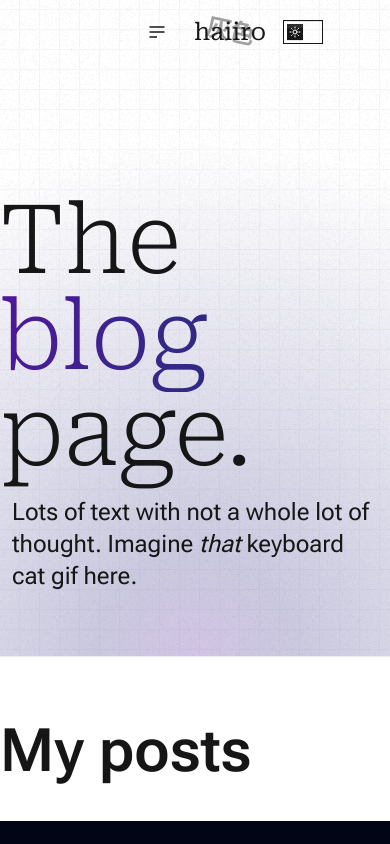
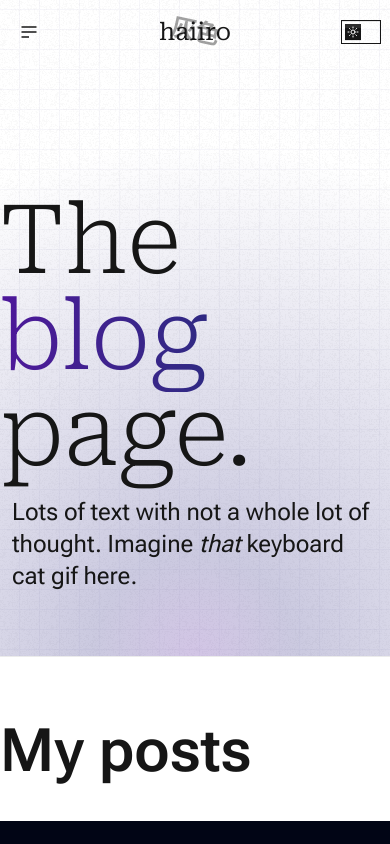
Before and after one commit to haiiro-moe/cakes, a Next.js app: page /blog in a window 390 px wide. Shown: the top 844 px of the page. Built offline with nearby package versions, Linux system fonts and the light colour scheme.

Commit message:
feat(nav): mobile first steps

```diff
--- a/src/components/navbar.tsx
+++ b/src/components/navbar.tsx
@@ -168,14 +168,14 @@ export default function Navbar() {
 	return (
 		<nav
 			className={
-				"top-0 left-0 z-50 fixed px-32 w-full transition-all duration-300 ease-in-out" +
-				(isOnTop ? "" : " p-5")
+				"top-0 left-0 z-50 fixed lg:px-32 w-full transition-all duration-300 ease-in-out" +
+				(isOnTop ? "" : " lg:p-5")
 			}
 		>
 			<div
 				className={
-					"absolute h-5 top-0 left-0 backdrop-blur-sm w-full" +
-					(isOnTop ? " hidden" : " block")
+					"absolute h-5 top-0 left-0 backdrop-blur-sm w-full hidden" +
+					(isOnTop ? " lg:hidden" : " lg:block")
 				}
 			></div>
 			<div
@@ -209,14 +209,18 @@ export default function Navbar() {
 						</div>
 						<ul
 							tabIndex={0}
-							className="z-1 bg-base-100/50 shadow mt-3 p-2 w-52 menu menu-sm dropdown-content"
+							className="z-1 bg-base-100/50 shadow mt-3 p-2 w-full menu menu-sm dropdown-content"
 						>
 							<NavLinkMobile href="/" active={pathname == "/"}>
 								Home
 							</NavLinkMobile>
 							<NavLinkMobile
 								href="/blog"
-								indicator={posts?.length}
+								indicator={
+									posts?.length === 0
+										? undefined
+										: posts?.length
+								}
 								active={pathname == "/blog"}
 							>
 								Blog
```
